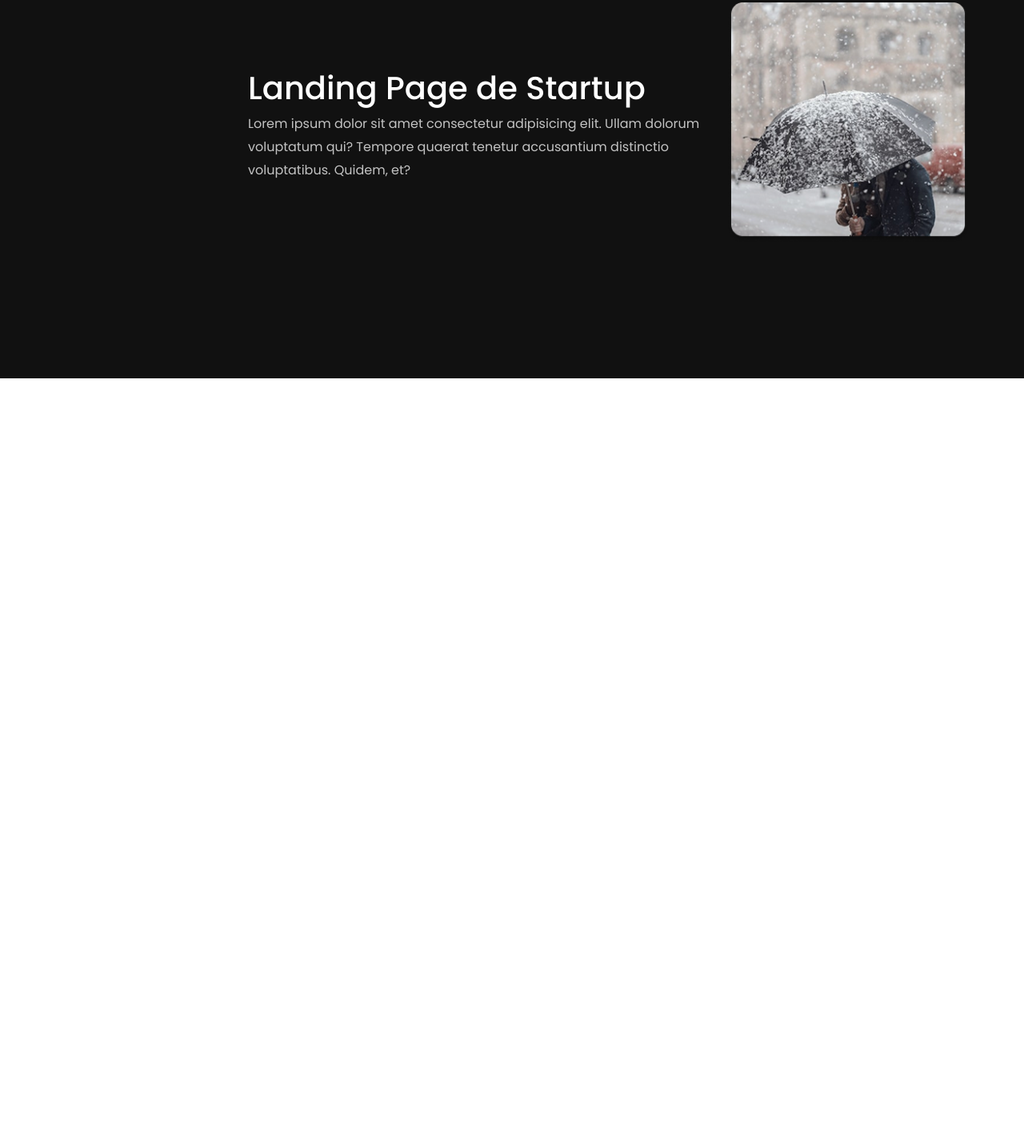
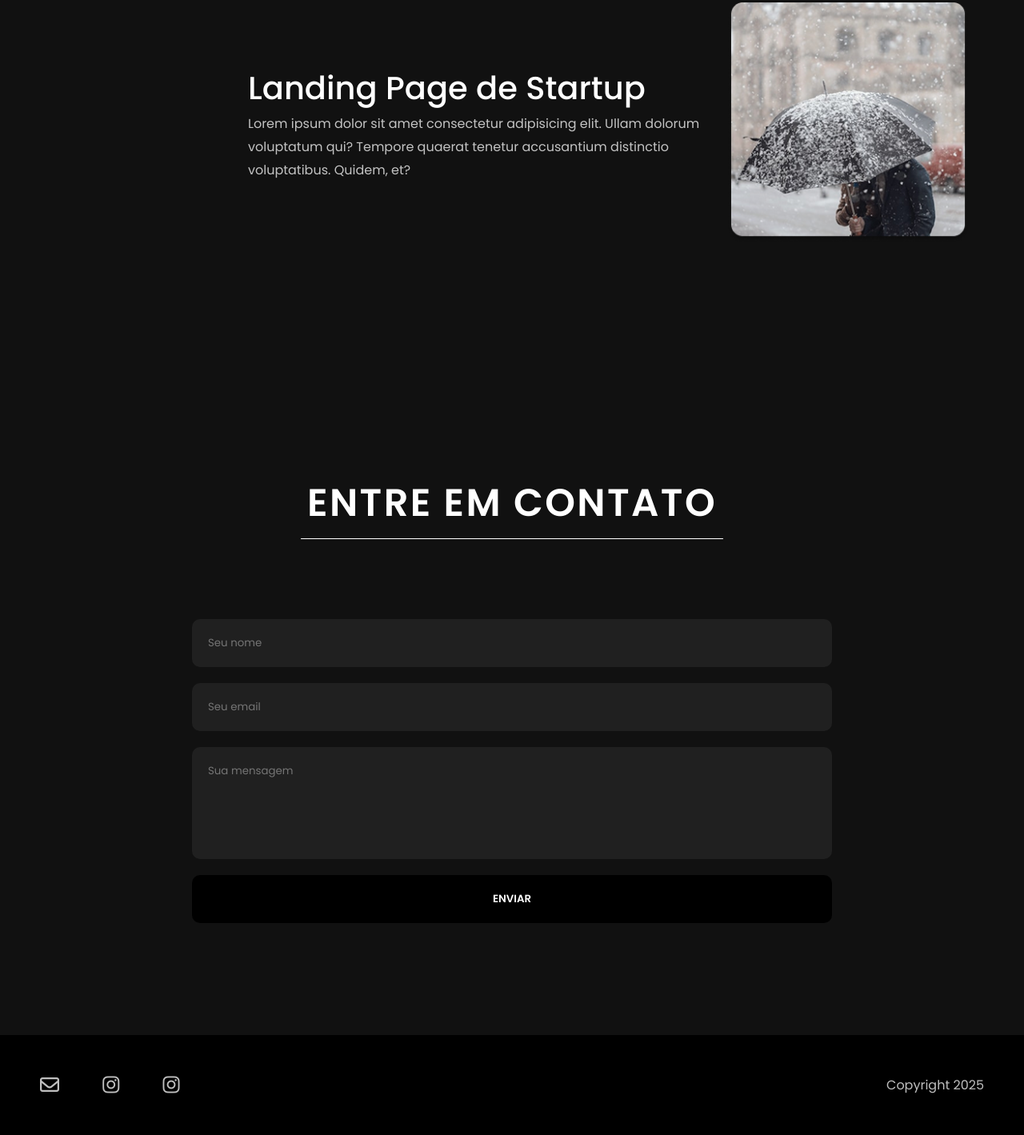
Before and after one commit to viniciusdias2902/portfolio_dev, a plain HTML site: page index.html in a window 1280 px wide. Shown: the part 3566-4985 px from the top of the page at 80% size. Before the commit the page ends 4039 px from the top, so only its background shows below. Drawn offline with Linux system fonts and the light colour scheme.

Commit message:
Formulário de Contato & Footer

```diff
--- a/index.html
+++ b/index.html
@@ -4,6 +4,10 @@
     <meta charset="UTF-8" />
     <meta name="viewport" content="width=device-width, initial-scale=1.0" />
     <title>Portfólio</title>
+    <script
+      src="https://kit.fontawesome.com/103e7ad66e.js"
+      crossorigin="anonymous"
+    ></script>
     <link rel="preconnect" href="https://fonts.googleapis.com" />
     <link rel="preconnect" href="https://fonts.gstatic.com" crossorigin />
     <link
@@ -128,5 +132,48 @@
         </div>
       </div>
     </div>
+    <div class="section-container">
+      <div class="section-content">
+        <h2 class="section-title">Entre em contato</h2>
+        <form class="contact-form">
+          <input
+            id="fullName"
+            type="text"
+            name="fullName"
+            placeholder="Seu nome"
+            class="form-inputs"
+          />
+          <input
+            id="email"
+            type="email"
+            name="email"
+            placeholder="Seu email"
+            class="form-inputs"
+          />
+          <textarea
+            name="message"
+            id="message"
+            rows="5"
+            placeholder="Sua mensagem"
+            class="form-inputs"
+          ></textarea>
+          <input type="submit" value="Enviar" class="button" />
+        </form>
+      </div>
+    </div>
+    <div class="footer-container">
+      <div class="social-medias">
+        <a href="https://www.youtube.com/watch?v=dQw4w9WgXcQ" target="_blank"
+          ><i class="fa-regular fa-envelope fa-xl"></i
+        ></a>
+        <a href="https://www.youtube.com/watch?v=dQw4w9WgXcQ" target="_blank"
+          ><i class="fa-brands fa-instagram fa-xl"></i
+        ></a>
+        <a href="https://www.youtube.com/watch?v=dQw4w9WgXcQ" target="_blank">
+          <i class="fa-brands fa-instagram fa-xl"></i
+        ></a>
+      </div>
+      <p>Copyright 2025</p>
+    </div>
   </body>
 </html>
--- a/style.css
+++ b/style.css
@@ -3,6 +3,10 @@
   padding: 0;
   box-sizing: border-box;
   font-family: "Poppins", sans-serif;
+}
+
+a {
+  text-decoration: none;
 }
 
 .navbar-container {
@@ -180,6 +184,32 @@
   background-image: url(images/previsao.png);
 }
 
+.contact-form {
+  display: flex;
+  flex-direction: column;
+  margin-top: 6.25rem;
+  max-width: 50rem;
+  margin-inline: auto;
+}
+
+.contact-form > input,
+.contact-form textarea {
+  margin-bottom: 1.25rem;
+}
+
+.footer-container {
+  background-color: black;
+  color: rgba(255, 255, 255, 0.75);
+  display: flex;
+  justify-content: space-between;
+  padding: 3.125rem;
+}
+
+.footer-container > .social-medias > a {
+  margin-right: 3.125rem;
+  color: rgba(255, 255, 255, 0.75);
+}
+
 /* Utilidades */
 
 .section-container {
@@ -206,3 +236,30 @@
   width: fit-content;
   margin: auto;
 }
+
+.form-inputs {
+  border: none;
+  border-radius: 0.625rem;
+  padding: 1.25rem;
+  background-color: #202020;
+  color: rgba(255, 255, 255, 0.5);
+  resize: none;
+}
+
+.form-inputs:focus {
+  outline: 1px solid rgba(255, 255, 255, 0.5);
+}
+
+.button {
+  border: none;
+  padding: 1.25rem;
+  border-radius: 0.625rem;
+  background-color: black;
+  color: white;
+  font-weight: 600;
+  text-transform: uppercase;
+}
+
+.button:hover {
+  cursor: pointer;
+}
```
Also changed, not shown: images/gmail.png (added), images/instagram.png (added), images/linkedin.png (added), 2 other files.
